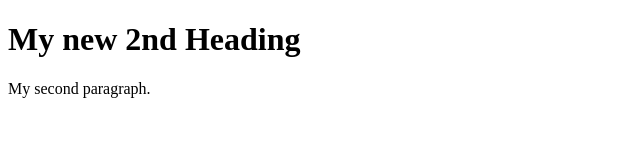
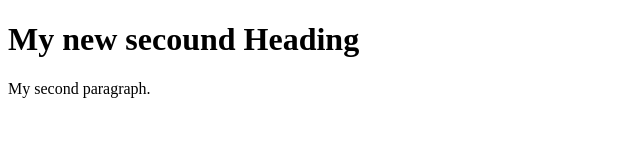
Before and after one commit to ginish314/CI-CD, a plain HTML site: page index.html in a window 1280 px wide. Shown: the whole page, without its empty margins (0-640 px from the left). Drawn offline with Linux system fonts and the light colour scheme.

Commit message:
Update index.html

```diff
--- a/index.html
+++ b/index.html
@@ -2,7 +2,7 @@
 <html>
 <body>
 
-<h1>My new  2nd  Heading</h1>
+<h1>My new secound   Heading</h1>
 
 <p>My second paragraph.</p>
 
```
